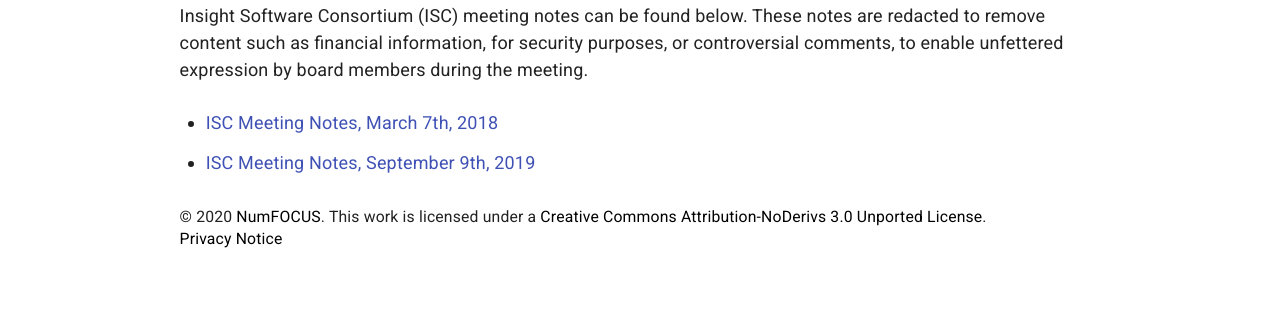
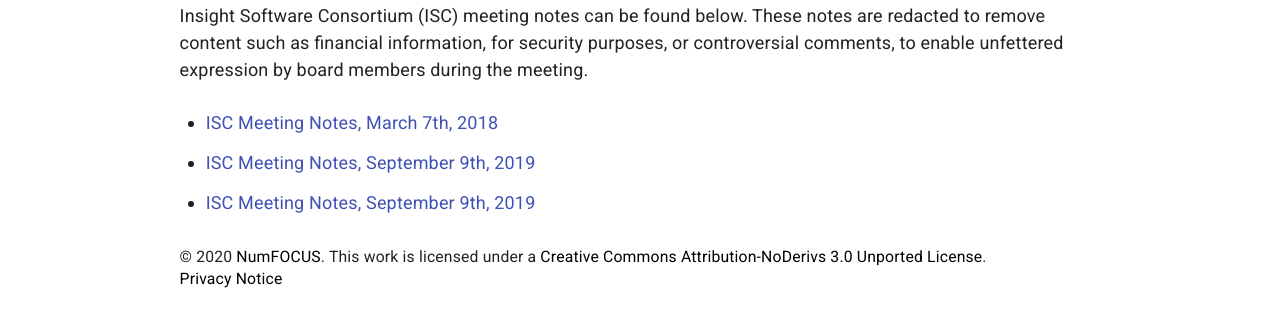
Before and after one commit to InsightSoftwareConsortium/insightsoftwareconsortium.org, a Gatsby site: page /meeting-notes in a window 1280 px wide. Shown: the part 185-512 px from the top of the page. Built offline with nearby package versions, Linux system fonts and the light colour scheme; Gatsby itself is replaced by a stand-in of ours.

Commit message:
ENH: Add link to notes.

```diff
--- a/src/pages/meeting-notes.js
+++ b/src/pages/meeting-notes.js
@@ -33,7 +33,11 @@
               ISC Meeting Notes, September 9th, 2019
             </MuiLink>
           </li>
-        </ul>
+          <li>
+            <MuiLink href="/notes/ISC_NOTES_20200315_REDACTED.pdf">
+              ISC Meeting Notes, September 9th, 2019
+            </MuiLink>
+          </li>        </ul>
       </Typography>
     </Layout>
   )
```
